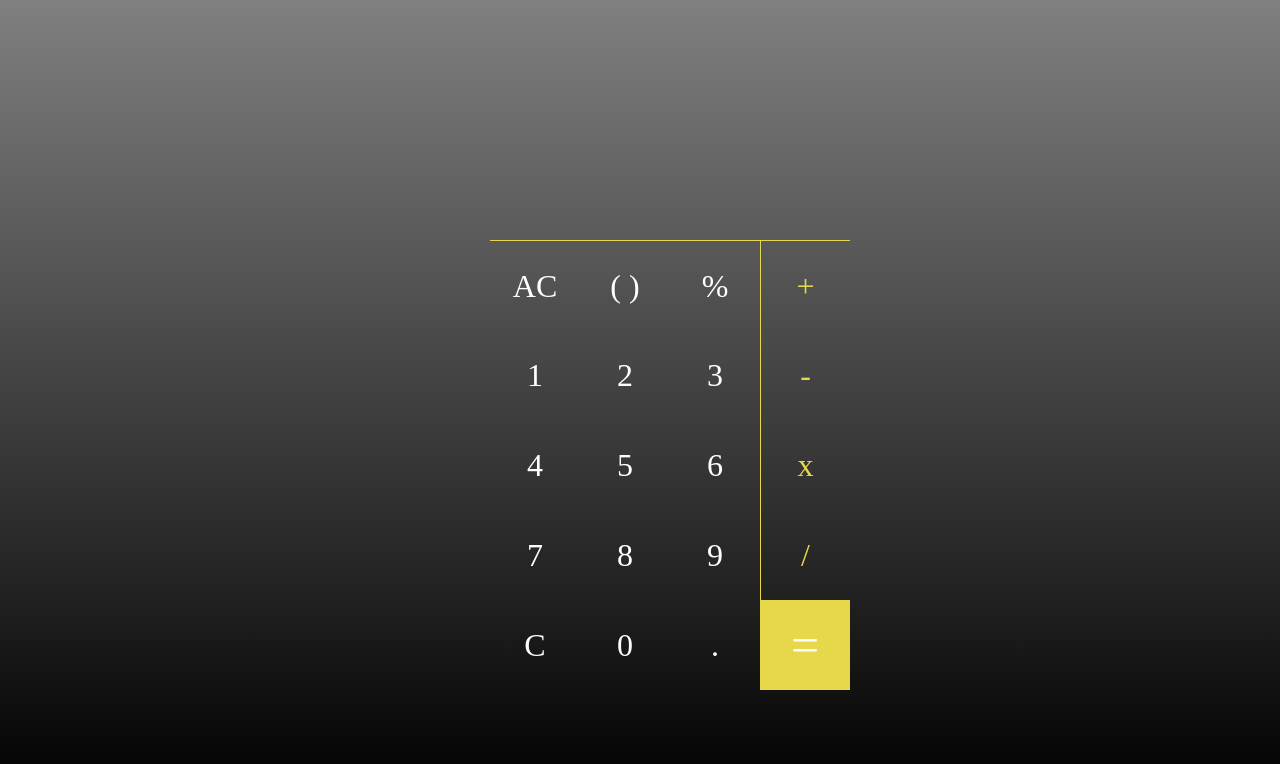
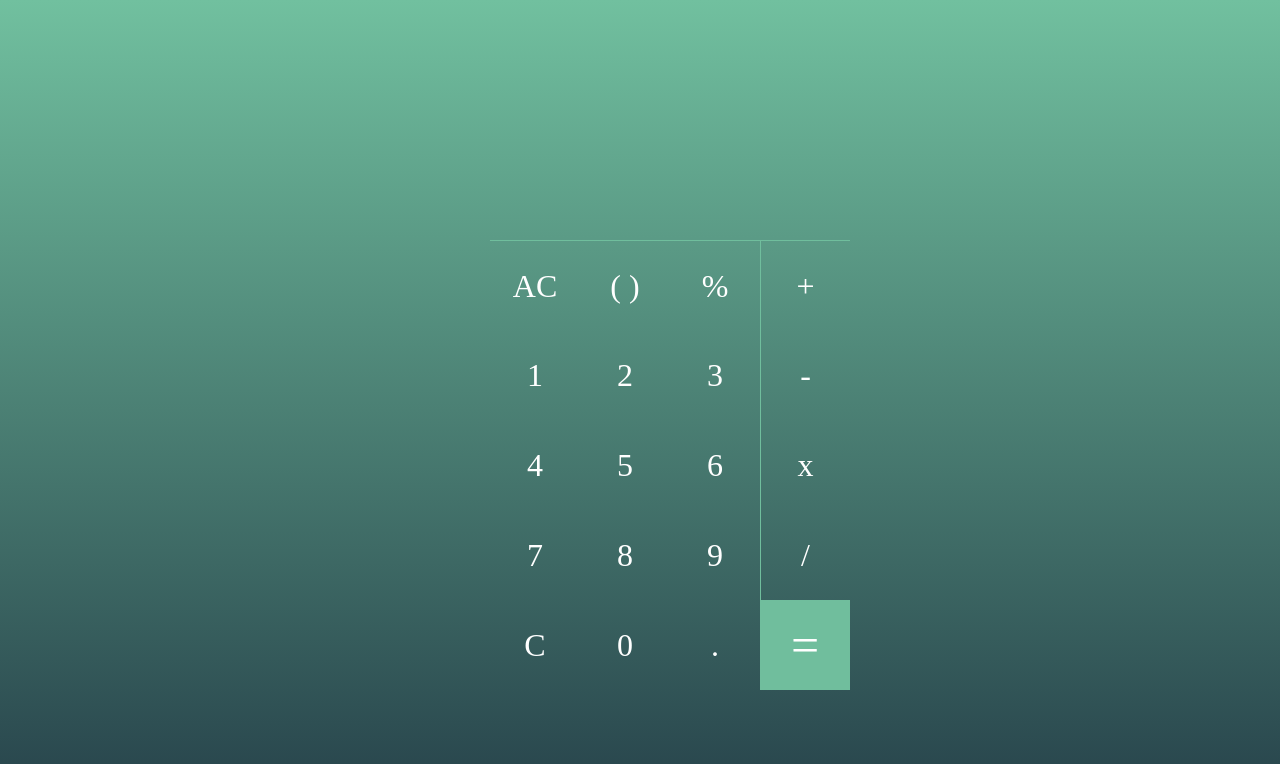
Before and after one commit to joao-luis-l/Calculadora-Padr-o, a plain HTML site: page calculadora/index.html in a window 1280 px wide. Drawn offline with Linux system fonts and the light colour scheme.

Commit message:
Update style.css

```diff
--- a/calculadora/style.css
+++ b/calculadora/style.css
@@ -6,7 +6,7 @@ justify-content: center;
 align-items: center;
 margin: 0;
 align-items: center;
-background: linear-gradient(gray, black);
+background: linear-gradient(rgba(113, 192, 159, 1), rgba(39, 67, 75, 1));
 
 }
 
@@ -91,7 +91,7 @@ background: linear-gradient(gray, black);
 .button.yellow {
 
     background-color: transparent;
-    color: rgba(231, 215, 74, 1);
+    color: white;
     width: 16;
     height: 40;
     opacity: 1;
@@ -102,7 +102,7 @@ background: linear-gradient(gray, black);
     line-height: 40px;
     letter-spacing: 0%;
     border-radius: 0;
-    border-left: 0.5px solid rgba(231, 215, 74, 1)
+    border-left: 0.5px solid rgba(112, 190, 157, 1);
 
 
 }
@@ -110,7 +110,8 @@ background: linear-gradient(gray, black);
 
 .button.white.igual {
 
-    background: rgba(231, 215, 74, 1);
+    background: rgba(112, 190, 157, 1);
+
     color:rgba(255, 255, 255, 1);
     height: 80;
     opacity: 1;
@@ -125,11 +126,11 @@ background: linear-gradient(gray, black);
 
 .button.white.topo {
 
-    border-top: 0.5px solid rgba(231, 215, 74, 1)
+    border-top: 0.5px solid rgba(112, 190, 157, 1);
 }
 
 
 .button.yellow.topo {
 
-    border-top: 0.5px solid rgba(231, 215, 74, 1)
+    border-top: 0.5px solid rgba(112, 190, 157, 1);
 }
```
